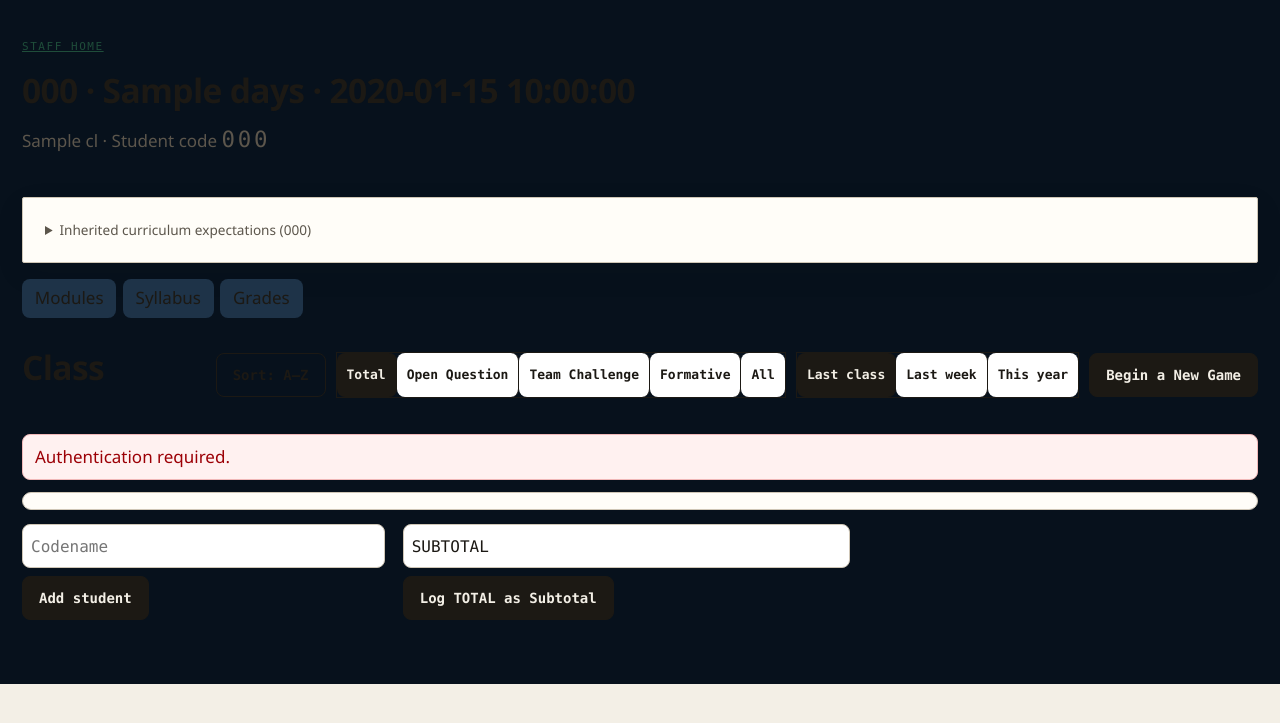
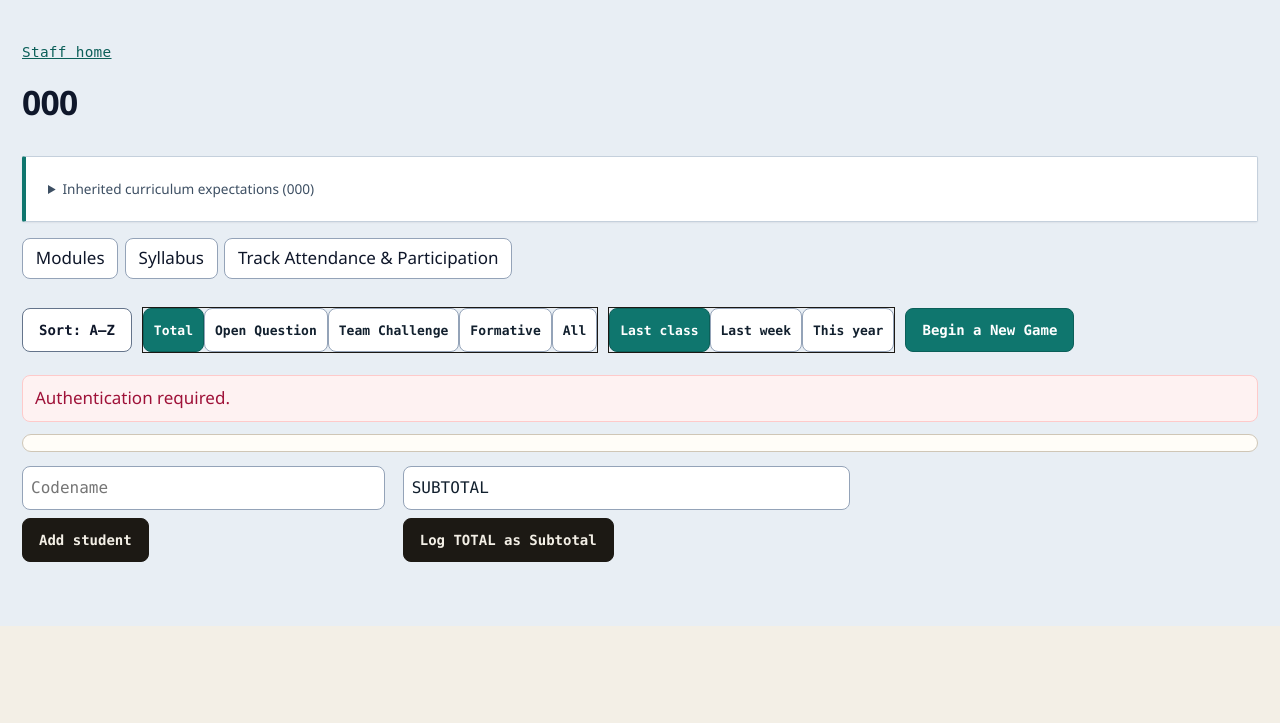
Before and after one commit to shawnmckenzie11/vlc-math-modernization, a Flask app: template lms/templates/staff/course.html in a window 1280 px wide. Shown: the top 723 px of the page. Run offline with Flask 3, Linux system fonts and the light colour scheme; the template is opened without the code that fills it: most values are stand-ins (such as "Sample title", 1, 10 or a date in 2020); parts of the project's set-up code (start-up, migrations or seed data) failed here and were passed over.

Commit message:
Make staff course cards open with a readable admin shell instead of a clickable schedule.
Empty offerings still say Populate Class; existing sections show Repopulate Class, a Schedule line, and OPEN COURSE, with a course-code header and Track Attendance & Participation.

Co-authored-by: Cursor <cursoragent@cursor.com>

```diff
--- a/lms/app.py
+++ b/lms/app.py
@@ -334,7 +334,7 @@ def _register_pages(app: Flask, school: SchoolDB) -> None:
     @app.route("/staff")
     @staff_required
     def staff_home():
-        """Populate Class / Start Existing Class."""
+        """Teacher course cards: populate, repopulate, or open a class."""
         user = current_user()
         assert user is not None
         active = school.get_active_semester()
@@ -438,7 +438,7 @@ def _register_pages(app: Flask, school: SchoolDB) -> None:
     @app.route("/staff/class/<int:class_id>")
     @staff_required
     def staff_course(class_id: int):
-        """Course dashboard shell: Modules / Syllabus / Grades."""
+        """Course dashboard: Modules, Syllabus, Track Attendance & Participation."""
         user = current_user()
         assert user is not None
         if not school.teacher_owns_class(int(user["id"]), class_id):
--- a/lms/static/lloves.css
+++ b/lms/static/lloves.css
@@ -71,3 +71,5 @@ iframe.module-frame { width: 100%; min-height: 70vh; border: 1px solid var(--lin
 .live-code { font-size: 1.4rem; letter-spacing: 0.12em; font-family: ui-monospace, Menlo, monospace; }
 .setup-steps { color: var(--ink); line-height: 1.55; padding-left: 1.2rem; }
 .setup-steps li { margin: 0.45rem 0; }
+
+/* Staff home + course dashboard chrome lives in staff-shell.css (loaded last). */
--- /dev/null
+++ b/lms/static/staff-shell.css
@@ -0,0 +1,126 @@
+/* Staff home + course chrome. Loaded last so Math Game Show app.css cannot
+   wash out body text (that file resets :root to dark ink on cream paper). */
+body.staff-shell {
+  background: #e8eef4;
+  color: #12202e;
+  font-family: "Segoe UI", system-ui, sans-serif;
+}
+body.staff-shell a { color: #0b5f59; }
+body.staff-shell .wrap { color: #12202e; }
+body.staff-shell .wrap.course-shell { max-width: none; }
+body.staff-shell .kicker {
+  letter-spacing: 0.02em;
+  text-transform: none;
+  font-size: 0.9rem;
+  color: #334155;
+}
+body.staff-shell h1,
+body.staff-shell h2 {
+  color: #0f172a;
+  letter-spacing: -0.02em;
+}
+body.staff-shell .sub,
+body.staff-shell .hint,
+body.staff-shell .wizard-progress,
+body.staff-shell label,
+body.staff-shell .field {
+  color: #3d4f63;
+}
+body.staff-shell .card {
+  background: #fff;
+  border: 1px solid #c5d0dc;
+  border-left: 4px solid #0f766e;
+  color: #12202e;
+  box-shadow: 0 1px 2px rgba(15, 23, 42, 0.06);
+}
+body.staff-shell .course-dash h2 { margin: 0.15rem 0 0.25rem; }
+body.staff-shell .live-code {
+  color: #0f172a;
+  background: #f1f5f9;
+  border: 1px solid #cbd5e1;
+  border-radius: 6px;
+  padding: 0.12rem 0.4rem;
+  font-size: 1.15rem;
+  letter-spacing: 0.08em;
+}
+body.staff-shell .schedule-line {
+  margin: 0.65rem 0 0.45rem;
+  color: #12202e;
+  font-size: 0.98rem;
+}
+body.staff-shell .class-section { margin-bottom: 0.75rem; }
+body.staff-shell .class-list .btn-open-course { display: inline-block; margin: 0; }
+body.staff-shell .row-actions { margin-top: 0.75rem; }
+body.staff-shell .btn,
+body.staff-shell .btn-populate,
+body.staff-shell .row-actions > button {
+  background: #0f766e;
+  color: #fff;
+  border: 1px solid #0b5f59;
+  font-weight: 650;
+}
+body.staff-shell .btn:hover,
+body.staff-shell .btn-populate:hover,
+body.staff-shell .row-actions > button:hover {
+  border-color: #0b5f59;
+  filter: brightness(1.05);
+}
+body.staff-shell button.secondary,
+body.staff-shell .btn.secondary,
+body.staff-shell .btn-populate.secondary {
+  background: #fff;
+  color: #0f172a;
+  border: 1px solid #64748b;
+}
+body.staff-shell button.danger {
+  background: #9f1239;
+  color: #fff;
+  border-color: #9f1239;
+}
+body.staff-shell input,
+body.staff-shell select,
+body.staff-shell textarea {
+  background: #fff;
+  color: #12202e;
+  border: 1px solid #94a3b8;
+}
+body.staff-shell .tabs a {
+  background: #fff;
+  color: #0f172a;
+  border: 1px solid #94a3b8;
+}
+body.staff-shell .tabs a.on {
+  background: #0f766e;
+  color: #fff;
+  border-color: #0b5f59;
+}
+body.staff-shell .tabs { flex-wrap: wrap; }
+body.staff-shell .nav-list button {
+  color: #12202e;
+  background: transparent;
+  border: 0;
+  text-align: left;
+}
+body.staff-shell .nav-list .mod { color: #0b5f59; }
+body.staff-shell .exp-panel { color: #3d4f63; }
+body.staff-shell .exp-panel code { color: #0b5f59; }
+body.staff-shell .error {
+  background: #fef2f2;
+  color: #9f1239;
+  border: 1px solid #fecaca;
+}
+body.staff-shell .sheet-wrap {
+  background: #fffdf8;
+  color: #1c1914;
+  padding: 0.5rem;
+}
+body.staff-shell #grades-root .view-toggle button {
+  background: #fff;
+  color: #12202e;
+  border: 1px solid #94a3b8;
+}
+body.staff-shell #grades-root .view-toggle button.on {
+  background: #0f766e;
+  color: #fff;
+  border-color: #0b5f59;
+}
--- a/lms/static/staff_grades.js
+++ b/lms/static/staff_grades.js
@@ -60,18 +60,6 @@ function payloadStatWindow(data) {
 function paint(data) {
   latest = data;
   const cls = data.class;
-  const titleEl = document.getElementById("title");
-  if (titleEl) {
-    titleEl.textContent = `${cls.course_code} · ${cls.days} · ${cls.time}`;
-  }
-  const metaEl = document.getElementById("meta");
-  if (metaEl) {
-    const bits = [
-      cls.semester_label || cls.semester,
-      cls.live_access_code ? `Student code ${cls.live_access_code}` : "",
-    ].filter(Boolean);
-    metaEl.textContent = bits.join(" · ");
-  }
   const sortBtn = document.getElementById("sort-toggle");
   if (sortBtn) {
     sortBtn.textContent = sort === "za" ? "Sort: Z–A" : "Sort: A–Z";
--- a/lms/templates/staff/course.html
+++ b/lms/templates/staff/course.html
@@ -6,21 +6,14 @@
   <title>{{ cls.course_code }} · {{ school_name }}</title>
   <link rel="stylesheet" href="/static/lloves.css">
   <link rel="stylesheet" href="/static/app.css">
-  <style>
-    body { background: #07111c; }
-    .sheet-wrap { background: #fffdf8; color: #1c1914; padding: 0.5rem; }
-  </style>
+  <link rel="stylesheet" href="/static/staff-shell.css">
 </head>
-<body>
-  <div class="wrap" style="max-width:none">
+<body class="staff-shell">
+  <div class="wrap course-shell">
     <div class="topbar">
       <div>
         <p class="kicker"><a href="{{ url_for('staff_home') }}">Staff home</a></p>
-        <h1>{{ cls.course_code }} · {{ cls.days }} · {{ cls.time }}</h1>
-        <p class="sub">
-          {{ cls.semester_label or cls.semester }}
-          {% if cls.live_access_code %} · Student code <code class="live-code">{{ cls.live_access_code }}</code>{% endif %}
-        </p>
+        <h1>{{ cls.ontario_code or cls.course_code }}</h1>
       </div>
     </div>
 
@@ -58,7 +51,7 @@
     <nav class="tabs">
       <a href="{{ url_for('staff_course', class_id=cls.id, tab='modules') }}" class="{{ 'on' if tab == 'modules' else '' }}">Modules</a>
       <a href="{{ url_for('staff_course', class_id=cls.id, tab='syllabus') }}" class="{{ 'on' if tab == 'syllabus' else '' }}">Syllabus</a>
-      <a href="{{ url_for('staff_course', class_id=cls.id, tab='grades') }}" class="{{ 'on' if tab == 'grades' else '' }}">Grades</a>
+      <a href="{{ url_for('staff_course', class_id=cls.id, tab='grades') }}" class="{{ 'on' if tab == 'grades' else '' }}">Track Attendance &amp; Participation</a>
     </nav>
 
     {% if tab == 'modules' %}
@@ -79,10 +72,6 @@
     {% else %}
     <div id="grades-root" data-class-id="{{ cls.id }}">
       <div class="topbar">
-        <div>
-          <h1 id="title">Class</h1>
-          <p class="sub" id="meta"></p>
-        </div>
         <div class="row-actions">
           <button type="button" class="secondary" id="sort-toggle">Sort: A–Z</button>
           <div class="view-toggle" role="group" aria-label="Lesson score view">
```
Also changed, not shown: lms/templates/staff/home.html (+8 -4 lines), lms/test_roster.py (+51 -0 lines).
